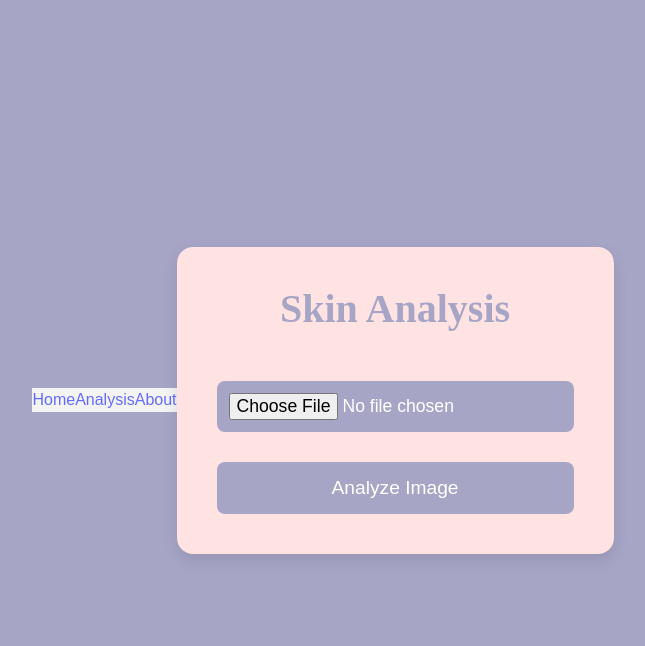
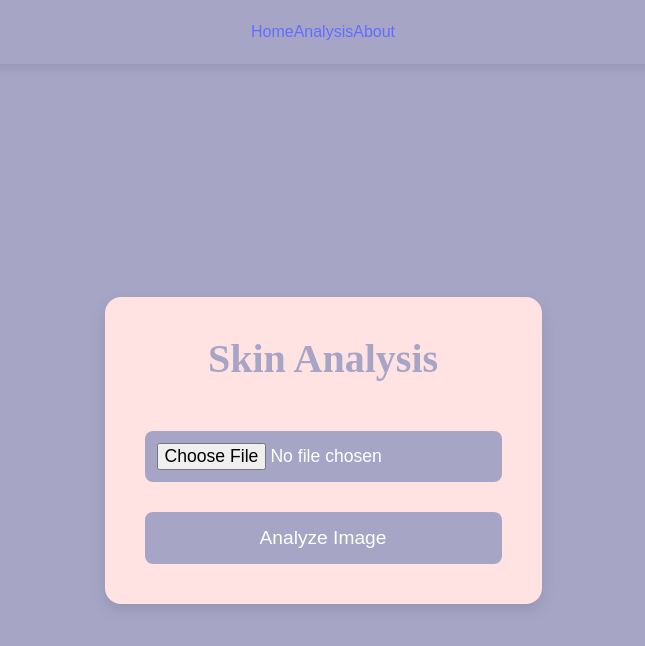
Before and after one commit to vinishdas/skin-Analysis-and-product-recommendation-recommendation, a React (Vite) app in the folder my-app/: page /analysis in a window 1280 px wide. Shown: the top 646 px of the page, without its empty margins (317-962 px from the left). Built offline with nearby package versions, Linux system fonts and the light colour scheme.

Commit message:
Nav bar fixed for Analysis

```diff
--- a/my-app/src/components/Analysis.jsx
+++ b/my-app/src/components/Analysis.jsx
@@ -1,6 +1,7 @@
 import React, { useState } from "react";
 import "./style/Analysis.css";
-import Navbar from "./Navebar";
+import Navbar from "./Navebar"; // Adjust the import path if necessary
+
 const Analysis = () => {
   const [image, setImage] = useState(null);
   const [imagePreview, setImagePreview] = useState(null);
@@ -36,9 +37,10 @@ const Analysis = () => {
   };
 
   return (
+    <div className="analysis-container">
+      {/* Navbar positioned at the top */}
+      <Navbar />
 
-    <div className="analysis-container">
-      <Navbar></Navbar>
       {/* Background Container */}
       <div className="background-container"></div>
 
--- a/my-app/src/components/style/Analysis.css
+++ b/my-app/src/components/style/Analysis.css
@@ -11,31 +11,56 @@
     color: #4A4A4A; /* Dark grey text color */
     height: 100vh; /* Full viewport height */
     display: flex;
-    justify-content: center;
-    align-items: center;
-    padding: 0 20px;
+    justify-content: center; /* Centers horizontally */
+    align-items: center; /* Centers vertically */
+    padding: 0;
     overflow: hidden;
+    flex-direction: column;
   }
 
-  /* Center the container for the analysis part */
+  /* Navbar styles */
+  .navbar {
+    width: 100%;
+    text-align: center;
+    padding: 20px 0;
+    background-color: #A7A5C6; /* Lavender color for the navbar */
+    position: fixed; /* Fixed position to make it always on top */
+    top: 0;
+    left: 0;
+    right: 0;
+    z-index: 10; /* To make sure it's always on top of other content */
+    box-shadow: 0 4px 10px rgba(0, 0, 0, 0.1);
+  }
+
+  .navbar h1 {
+    font-size: 1.8rem;
+    color: white;
+    margin: 0;
+    text-transform: uppercase;
+  }
+
+  /* Skin Analysis content container */
   .analysis-container {
     display: flex;
-    justify-content: center;
-    align-items: center;
+    justify-content: center; /* Horizontally center the content */
+    align-items: center; /* Vertically center the content */
     width: 100%;
+    height: 100%;
     max-width: 1200px;
-    height: 100%;
     position: relative;
+    margin-top: 100px; /* Adding top margin to provide space for the navbar */
+    padding: 0 20px;
+    flex-direction: column;
   }
 
-  /* Main content styling */
+  /* Skin analysis content styling */
   .analysis {
     background-color: #FFE2E2; /* Light pinkish background for the analysis block */
     padding: 40px;
     border-radius: 16px;
     box-shadow: 0px 6px 15px rgba(0, 0, 0, 0.1);
     width: 100%;
-    max-width: 650px;
+    max-width: 650px; /* Limit max width */
     text-align: center;
     color: #A7A5C6; /* Muted lavender color for text */
     display: flex;
```
